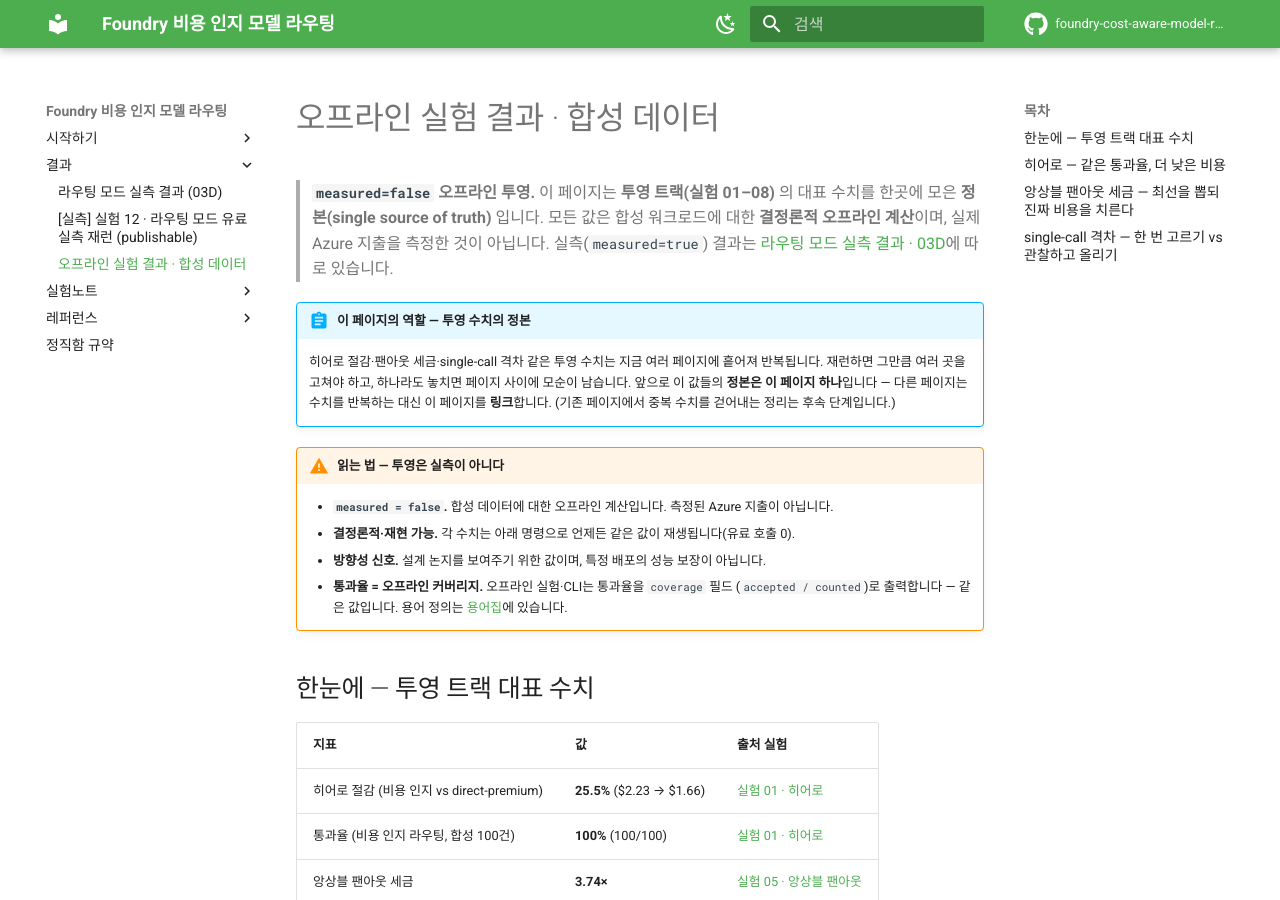
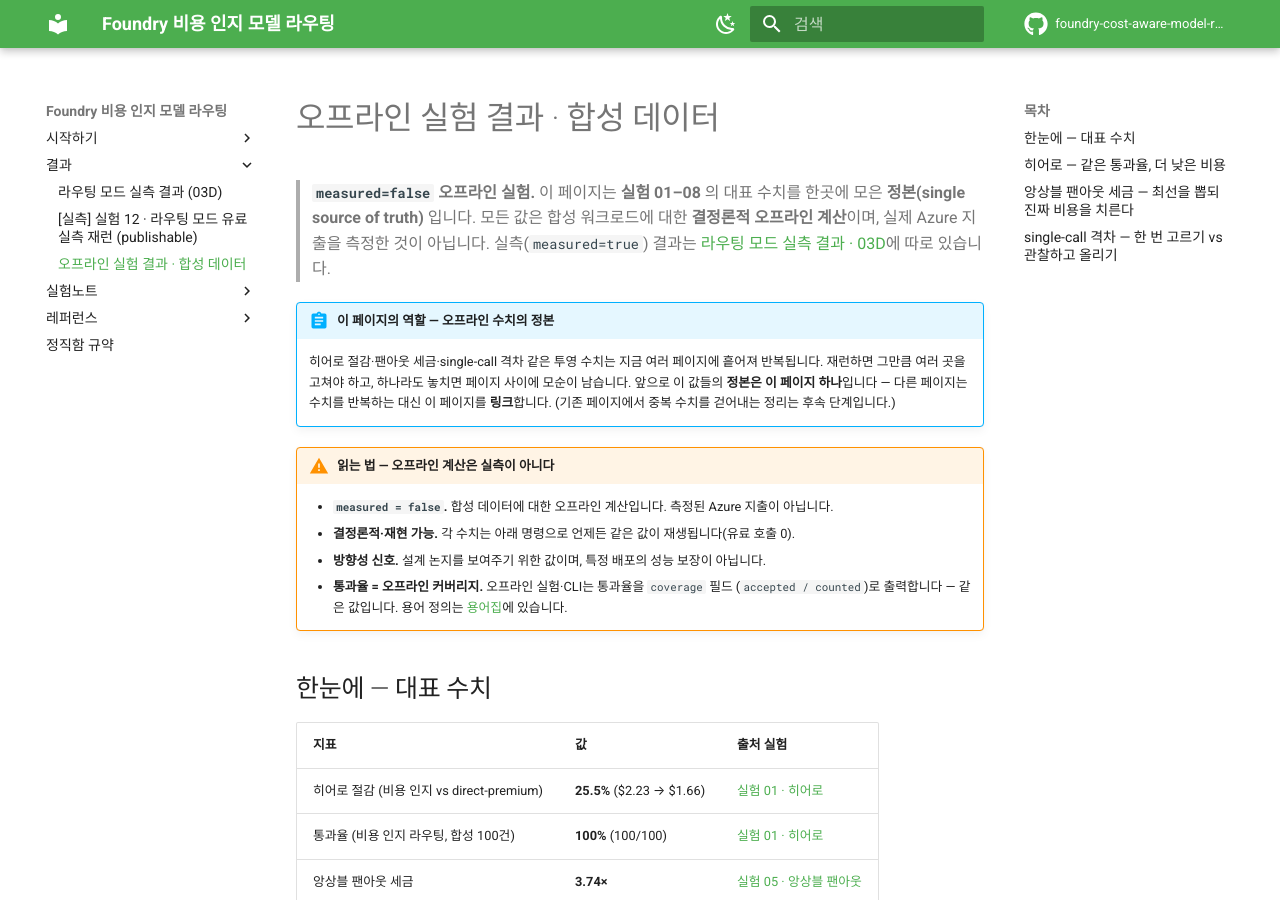
Before and after one commit to hyeonsangjeon/foundry-cost-aware-model-routing, an MkDocs documentation site: the page built from docs/manual/projection-results.md, in a window 1280 px wide and 900 px high. Built offline with MkDocs 1.6.1 and Material for MkDocs 9.7.7, drawn with Linux system fonts in a browser that asks for light colours; comment, search, counter and statistics services are not loaded; some of the changed text lies outside the part shown.

Commit message:
docs: drop '투영' from the offline-results page's prominent labels
The page title is now '오프라인 실험 결과', but the lead sentence, two admonition
headers, a section heading, and the bottom honesty label still opened with the
internal word '투영' (projection) — so the first thing a reader meets contradicted
the title. Remove '투영' from those visible slots only:

- lead: '오프라인 투영 … 투영 트랙(실험 01–08)' → '오프라인 실험 … 실험 01–08'
- abstract header: '투영 수치의 정본' → '오프라인 수치의 정본'
- warning header: '투영은 실측이 아니다' → '오프라인 계산은 실측이 아니다'
- section heading: '한눈에 — 투영 트랙 대표 수치' → '한눈에 — 대표 수치'
- honesty label: 'measured = false (투영)' → 'measured = false (오프라인 계산)'

Prose that explains the concept still uses '투영' (box body, single-call note) —
consistent with the other pages. No number, command, measured=false label, or URL
changed. projection-results.md only. Gates: naming 2378 · terminology 37 · strict OK.

Co-authored-by: Copilot <223556219+Copilot@users.noreply.github.com>

```diff
--- a/docs/manual/projection-results.md
+++ b/docs/manual/projection-results.md
@@ -1,24 +1,24 @@
 # 오프라인 실험 결과 · 합성 데이터
 
-> **`measured=false` 오프라인 투영.** 이 페이지는 **투영 트랙(실험 01–08)** 의 대표 수치를
+> **`measured=false` 오프라인 실험.** 이 페이지는 **실험 01–08** 의 대표 수치를
 > 한곳에 모은 **정본(single source of truth)** 입니다. 모든 값은 합성 워크로드에 대한
 > **결정론적 오프라인 계산**이며, 실제 Azure 지출을 측정한 것이 아닙니다. 실측(`measured=true`)
 > 결과는 [라우팅 모드 실측 결과 · 03D](03d-results.md)에 따로 있습니다.
 
-!!! abstract "이 페이지의 역할 — 투영 수치의 정본"
+!!! abstract "이 페이지의 역할 — 오프라인 수치의 정본"
     히어로 절감·팬아웃 세금·single-call 격차 같은 투영 수치는 지금 여러 페이지에 흩어져
     반복됩니다. 재런하면 그만큼 여러 곳을 고쳐야 하고, 하나라도 놓치면 페이지 사이에 모순이
     남습니다. 앞으로 이 값들의 **정본은 이 페이지 하나**입니다 — 다른 페이지는 수치를 반복하는
     대신 이 페이지를 **링크**합니다. (기존 페이지에서 중복 수치를 걷어내는 정리는 후속 단계입니다.)
 
-!!! warning "읽는 법 — 투영은 실측이 아니다"
+!!! warning "읽는 법 — 오프라인 계산은 실측이 아니다"
     - **`measured = false`.** 합성 데이터에 대한 오프라인 계산입니다. 측정된 Azure 지출이 아닙니다.
     - **결정론적·재현 가능.** 각 수치는 아래 명령으로 언제든 같은 값이 재생됩니다(유료 호출 0).
     - **방향성 신호.** 설계 논지를 보여주기 위한 값이며, 특정 배포의 성능 보장이 아닙니다.
     - **통과율 = 오프라인 커버리지.** 오프라인 실험·CLI는 통과율을 `coverage` 필드
       (`accepted / counted`)로 출력합니다 — 같은 값입니다. 용어 정의는 [용어집](glossary.md)에 있습니다.
 
-## 한눈에 — 투영 트랙 대표 수치
+## 한눈에 — 대표 수치
 
 | 지표 | 값 | 출처 실험 |
 | --- | --- | --- |
@@ -70,5 +70,5 @@ cost-router experiment run single-call --json  # single-call vs mix 커버리지
 
 - **재현:** 위 세 명령은 모두 오프라인·결정론적이며 유료 호출을 내지 않습니다. 같은 워크로드·같은
   신호에서 항상 같은 값을 재생합니다.
-- **정직 라벨:** 이 페이지의 모든 수치는 `measured = false`(투영)입니다. 실측 값은
+- **정직 라벨:** 이 페이지의 모든 수치는 `measured = false`(오프라인 계산)입니다. 실측 값은
   [03D 실측 결과](03d-results.md)에, 정직성 경계 전반은 [정직함 규약](../honesty.md)에 있습니다.
```
